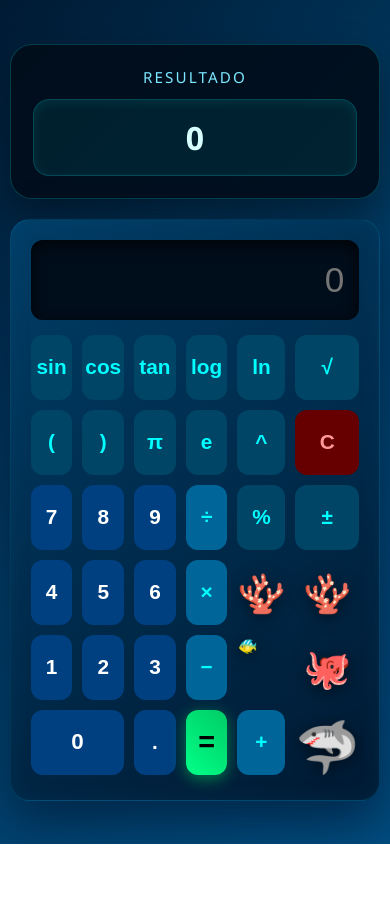
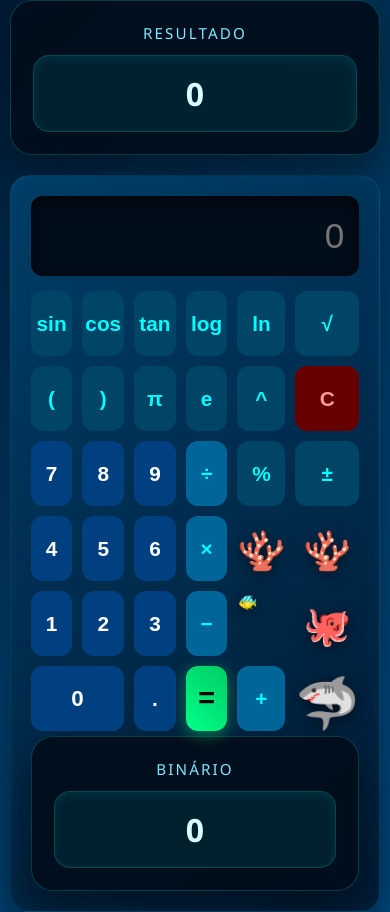
Before and after one commit to EduardoJordao/calculadoraeduardo2, a website: page index.html in a window 390 px wide. Before the commit the page ends 844 px from the top, so only its background shows below. Drawn offline with Linux system fonts and the light colour scheme.

Commit message:
Adiciona funcionalidade de conversão para binário e estilização da exibição de resultados binários

```diff
--- a/index.html
+++ b/index.html
@@ -76,6 +76,11 @@
         <span class="tubarao-emoji">🦈</span>
       </div>
     </div>
+
+    <aside class="binario-box">
+      <p class="resultado-titulo">Binário</p>
+      <div id="resultado-binario" aria-live="polite">0</div>
+    </aside>
   </div>
 
   <script src="script.js"></script>
--- a/script.js
+++ b/script.js
@@ -2,6 +2,7 @@
 
 const display = document.getElementById('display');
 const resultadoExterno = document.getElementById('resultado-externo');
+const resultadoBinario = document.getElementById('resultado-binario');
 const clearBtn = document.getElementById('clear');
 const igualBtn = document.getElementById('igual');
 const toggleSinalBtn = document.getElementById('toggle-sinal');
@@ -10,6 +11,15 @@ const botoes = document.querySelectorAll('button[data-value]');
 
 function atualizarResultadoExterno(valor) {
   resultadoExterno.textContent = valor;
+}
+
+function atualizarResultadoBinario(valor) {
+  resultadoBinario.textContent = valor;
+}
+
+function converterParaBinario(numero) {
+  if (!Number.isFinite(numero)) return 'Erro';
+  return Number(numero).toString(2);
 }
 
 botoes.forEach(botao => {
@@ -50,6 +60,9 @@ function calcular() {
       ? Number(resultado.toFixed(8)).toString().replace(/\.?0+$/, '')
       : 'Erro';
     atualizarResultadoExterno(display.value);
+    atualizarResultadoBinario(
+      display.value !== 'Erro' ? converterParaBinario(Number(display.value)) : 'Erro'
+    );
   } catch (err) {
     display.value = 'Erro';
     atualizarResultadoExterno('Erro');
@@ -60,6 +73,7 @@ function calcular() {
 function limparDisplay() {
   display.value = '';
   atualizarResultadoExterno('0');
+  atualizarResultadoBinario('0');
 }
 
 clearBtn.addEventListener('click', limparDisplay);
--- a/style.css
+++ b/style.css
@@ -38,6 +38,22 @@ body {
   text-align: center;
 }
 
+.binario-box {
+  min-width: 170px;
+  width: auto;
+  max-width: 90vw;
+  padding: 22px;
+  background: rgba(0, 13, 26, 0.9);
+  border: 1px solid rgba(0, 255, 255, 0.2);
+  border-radius: 22px;
+  box-shadow: 0 20px 40px rgba(0, 0, 0, 0.4);
+  display: flex;
+  flex-direction: column;
+  align-items: center;
+  justify-content: center;
+  text-align: center;
+}
+
 .resultado-titulo {
   margin-bottom: 12px;
   color: #7be9ff;
@@ -46,8 +62,10 @@ body {
   text-transform: uppercase;
 }
 
-#resultado-externo {
+#resultado-externo,
+#resultado-binario {
   width: 100%;
+  min-width: 0;
   padding: 16px 12px;
   border-radius: 16px;
   background: rgba(0, 255, 255, 0.08);
@@ -56,6 +74,8 @@ body {
   font-size: 2rem;
   font-weight: 700;
   box-shadow: inset 0 3px 12px rgba(0, 255, 255, 0.08);
+  white-space: nowrap;
+  overflow-wrap: normal;
 }
 
 .calculadora {
@@ -72,7 +92,8 @@ body {
   .app-wrapper {
     flex-direction: column;
   }
-  .resultado-box {
+  .resultado-box,
+  .binario-box {
     width: 100%;
     max-width: 420px;
   }
```
